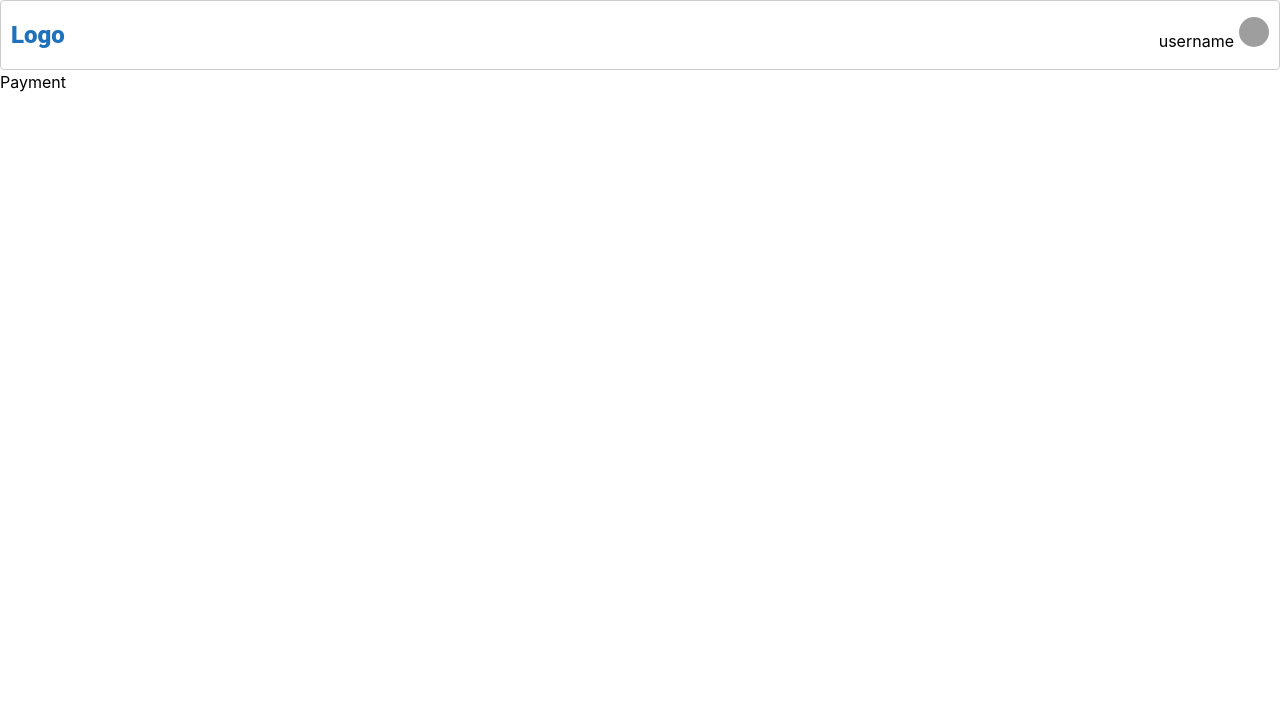
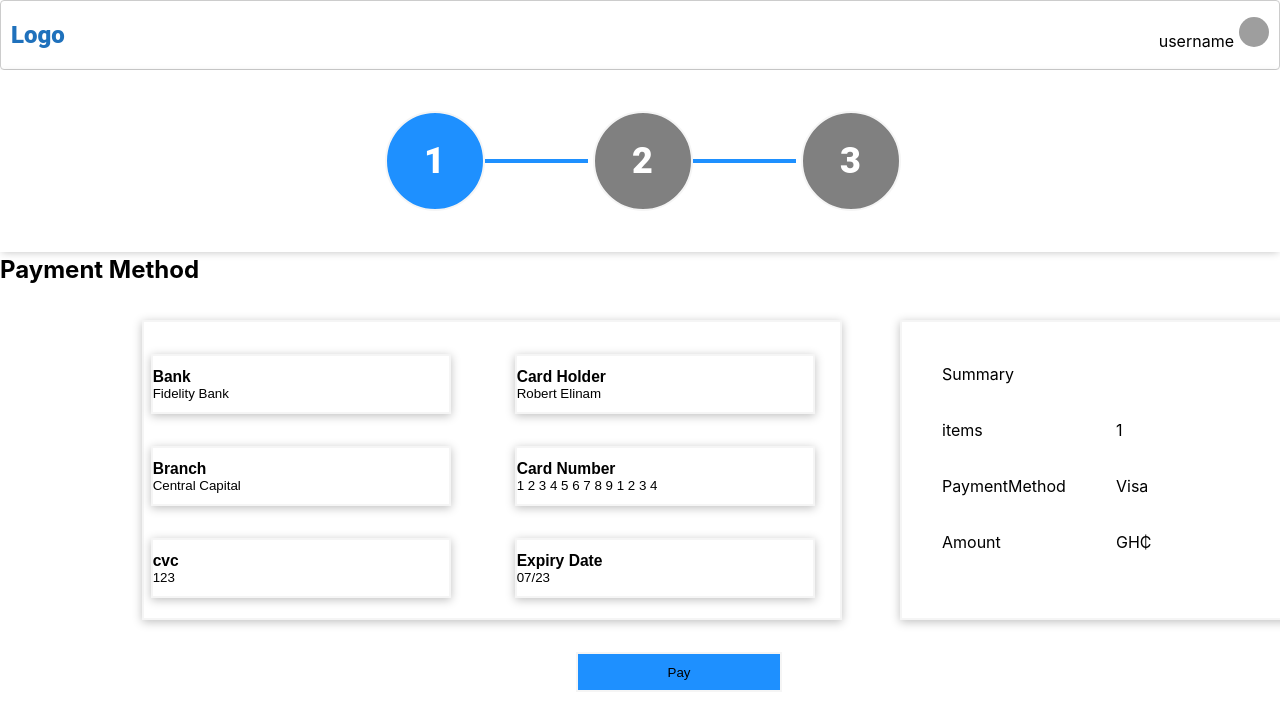
Before and after one commit to JESSICA-NANA-DARKWAA/e-commerce_app, a React (Vite) app: page /payment in a window 1280 px wide. Shown: the top 728 px of the page. Built offline with nearby package versions, Linux system fonts and the light colour scheme; grey boxes are pictures that could not be loaded; a web font is replaced by a local one.

Commit message:
new codes

```diff
--- a/src/pages/Cartview/Cart.css
+++ b/src/pages/Cartview/Cart.css
@@ -104,7 +104,7 @@
 
 .check-btn {
   width: 419px;
-  height: 66px;
+  height: 60px;
   flex-shrink: 0;
   background: #1f71bc;
   color: white;
--- a/src/pages/Checkout/Checkout.css
+++ b/src/pages/Checkout/Checkout.css
@@ -18,6 +18,14 @@
   background-color: dodgerblue;
   color: white;
   border: 2px solid whitesmoke;
+  color: #fff;
+
+  text-align: center;
+  font-family: Roboto;
+  font-size: 36px;
+  font-style: normal;
+  font-weight: 800;
+  line-height: normal;
 }
 .number-circle2 {
   border-radius: 50%;
@@ -28,6 +36,14 @@
   background-color: gray;
   color: white;
   border: 2px solid whitesmoke;
+  color: #fff;
+
+  text-align: center;
+  font-family: Roboto;
+  font-size: 36px;
+  font-style: normal;
+  font-weight: 800;
+  line-height: normal;
 }
 .number-circle3 {
   border-radius: 50%;
@@ -37,6 +53,14 @@
   flex-shrink: 0;
   background-color: gray;
   color: white;
+  color: #fff;
+
+  text-align: center;
+  font-family: Roboto;
+  font-size: 36px;
+  font-style: normal;
+  font-weight: 800;
+  line-height: normal;
   border: 2px solid whitesmoke;
 }
 .line-int {
@@ -55,12 +79,10 @@
   box-shadow: rgba(9, 30, 66, 0.25) 0px 4px 8px -2px,
     rgba(9, 30, 66, 0.08) 0px 0px 0px 1px;
   padding: 10px;
-  color: var(--Black, #222);
-  font-family: Roboto;
-  font-size: 28px;
-  font-style: normal;
-  font-weight: 700;
-  line-height: normal;
-  display: flex;
-  justify-content: space-between;
 }
+.identity-container.secondary-text p {
+  text-align: start;
+}
+.identity-container .cart-button {
+  margin-left: 85%;
+}
--- a/src/pages/Checkout/Checkout.jsx
+++ b/src/pages/Checkout/Checkout.jsx
@@ -1,8 +1,13 @@
-import React from "react";
+import React, { useContext } from "react";
 import Layout from "../../componenents/navbars/Navbar2";
 import "./Checkout.css";
+import { Link } from "react-router-dom";
+import { AppContext } from "../../AppContext";
+import { MdStoreMallDirectory } from "react-icons/md";
 
 const Checkout = () => {
+  const { cart } = useContext(AppContext);
+
   return (
     <Layout>
       <div className="circle-container">
@@ -14,9 +19,57 @@ const Checkout = () => {
       </div>
       <h2>Shipping Address</h2>
       <div className="identity-container">
-        <p> Robert Elinam</p>
         <button className="cart-button">Change</button>
+        <div className="secondary-text">
+          <p>
+            Western Region Sekondi Takoradi Metro Takoradi 17/8 old john saba
+            road.
+          </p>
+        </div>
       </div>
+      <div className="cart-view-container">
+        {cart.map((item) => {
+          return (
+            <div className="cart-card" key={item.id}>
+              <img src={item.image} alt="product" />
+
+              <div className="title-box">
+                {item.title}
+                <div className="title-text">
+                  <MdStoreMallDirectory />
+                  Seller: James cottage
+                  <br />
+                  <p>2 Available</p>
+                </div>
+              </div>
+              <div className="price">GH₵{item.price}</div>
+              <div className="incresement-box">
+                <Link to="/Cart" className="">
+                  <button className="remove-btn">-</button>
+                </Link>
+                <Link to="/Cart" className="">
+                  <button className="num-btn">1</button>
+                </Link>
+                <Link to="/Cart" className="">
+                  <button className="add-btn">+</button>
+                </Link>
+              </div>
+              <div className="select-box">
+                <Link to="/Products" className="remove-box">
+                  <button className="remove-now-button">Remove</button>
+                </Link>
+                <Link to="/Payment" className="remove-box">
+                  <button className="cart-button">Buy Now</button>
+                </Link>
+              </div>
+            </div>
+          );
+        })}
+      </div>
+      <button className="check-price-button">GH₵</button>
+      <Link to="/Payment">
+        <button className="check-btn">Confirm Order</button>
+      </Link>
     </Layout>
   );
 };
--- a/src/pages/Payment/Payment.css
+++ b/src/pages/Payment/Payment.css
@@ -0,0 +1,67 @@
+.payment-option-box {
+  display: grid;
+  grid-template-columns: 1fr 1fr;
+  grid-gap: 4rem;
+  width: 80%;
+  margin: 2rem auto;
+
+  margin-right: 10%;
+}
+.payment-box {
+  width: 700px;
+  height: 300px;
+  background: #fff;
+  border: 2px solid whitesmoke;
+  box-shadow: 0px 2px 9px 0px rgba(0, 0, 0, 0.25);
+  margin-left: 2%;
+}
+.summary-box {
+  width: 400px;
+  height: 300px;
+  flex-shrink: 0;
+  padding: 10%;
+  background: #fff;
+  justify-content: space-between;
+  box-shadow: 0px 2px 9px 0px rgba(0, 0, 0, 0.25);
+  border: 2px solid whitesmoke;
+  margin-left: 2%;
+}
+.pay-button {
+  width: 206px;
+  height: 40px;
+  flex-shrink: 0;
+  background-color: dodgerblue;
+  border: 2px solid whitesmoke;
+  margin-left: 45%;
+}
+.option-btn {
+  width: 300px;
+  height: 60px;
+  flex-shrink: 0;
+  background: #fff;
+  margin-left: 2%;
+  box-shadow: 0px 2px 9px 0px rgba(0, 0, 0, 0.25);
+  border: 2px solid whitesmoke;
+}
+.option-btn-container {
+  display: grid;
+  grid-template-columns: 1fr 1fr;
+  grid-gap: 2rem;
+  width: 100%;
+  margin: 2rem auto;
+}
+.option-btn-container p {
+  text-align: start;
+}
+.option-btn-container h3 {
+  text-align: start;
+}
+.summary-box-container {
+  display: grid;
+  grid-template-columns: 1fr 1fr;
+  grid-gap: 2rem;
+  width: 100%;
+  margin: 2rem auto;
+
+  margin-right: 10%;
+}
--- a/src/pages/Payment/Payment.jsx
+++ b/src/pages/Payment/Payment.jsx
@@ -1,10 +1,64 @@
 import React from "react";
 import Layout from "../../componenents/navbars/Navbar2";
+import "./Payment.css";
 
 const Payment = () => {
   return (
     <Layout>
-      <div>Payment</div>
+      <div className="payment-cirlce-container">
+        <div className="circle-container">
+          <button className="number-circle1">1</button>
+          <button className="line-int"></button>
+          <button className="number-circle2">2</button>
+          <button className="line-int"></button>
+          <button className="number-circle3">3</button>
+        </div>
+      </div>
+      <h2>Payment Method</h2>
+      <div className="payment-option-box">
+        <div className="payment-box">
+          <div className="option-btn-container">
+            <button className="option-btn">
+              {" "}
+              <h3>Bank</h3>
+              <p> Fidelity Bank</p>
+            </button>
+            <button className="option-btn">
+              <h3>Card Holder</h3>
+              <p>Robert Elinam</p>
+            </button>
+            <button className="option-btn">
+              {" "}
+              <h3> Branch</h3>
+              <p>Central Capital</p>
+            </button>
+            <button className="option-btn">
+              <h3>Card Number</h3>
+              <p>1 2 3 4 5 6 7 8 9 1 2 3 4</p>
+            </button>
+            <button className="option-btn">
+              <h3>cvc</h3>
+              <p>123</p>
+            </button>
+            <button className="option-btn">
+              <h3> Expiry Date </h3>
+              <p>07/23</p>
+            </button>
+          </div>
+        </div>
+        <div className="summary-box">
+          Summary
+          <div className="summary-box-container">
+            <p>items</p>
+            <p>1</p>
+            <p> PaymentMethod</p>
+            <p>Visa</p>
+            <p>Amount</p>
+            <p>GH₵</p>
+          </div>
+        </div>
+      </div>
+      <button className="pay-button">Pay</button>
     </Layout>
   );
 };
```
